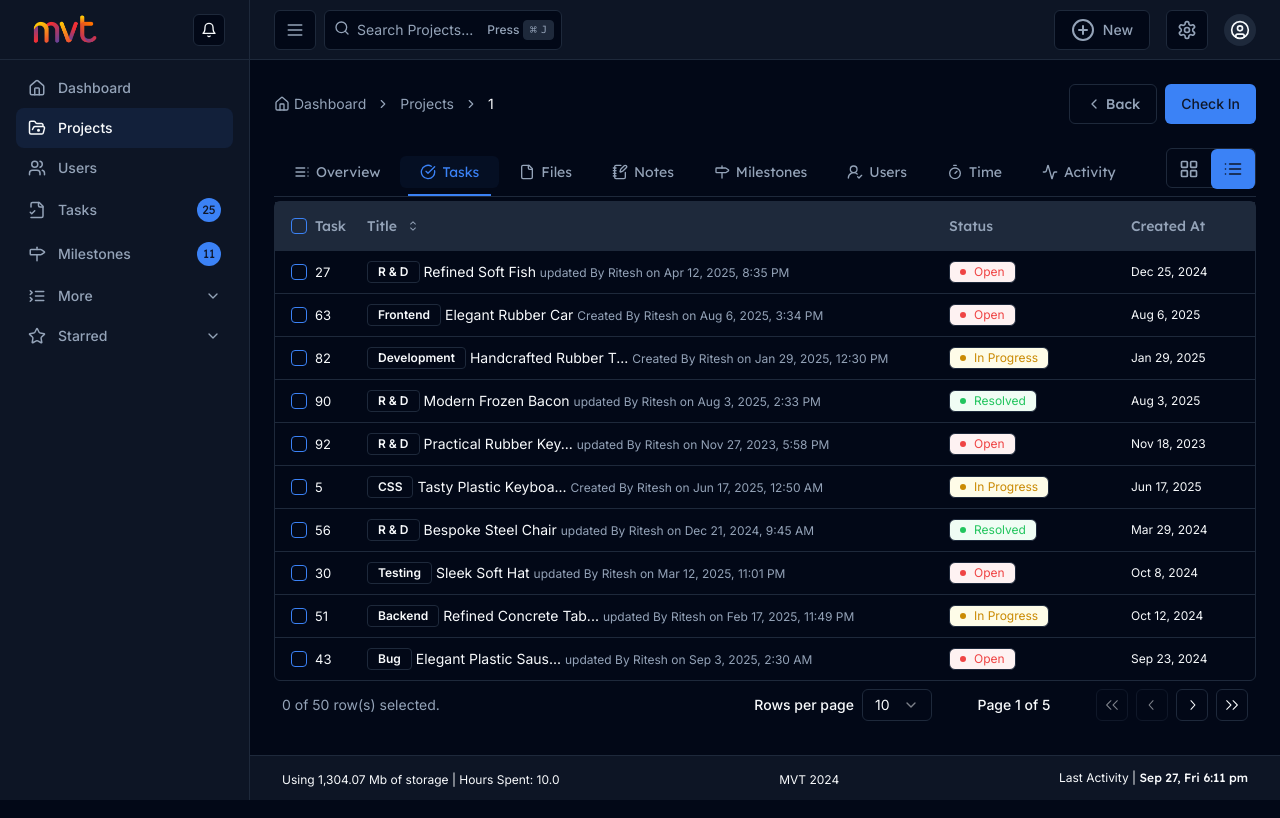
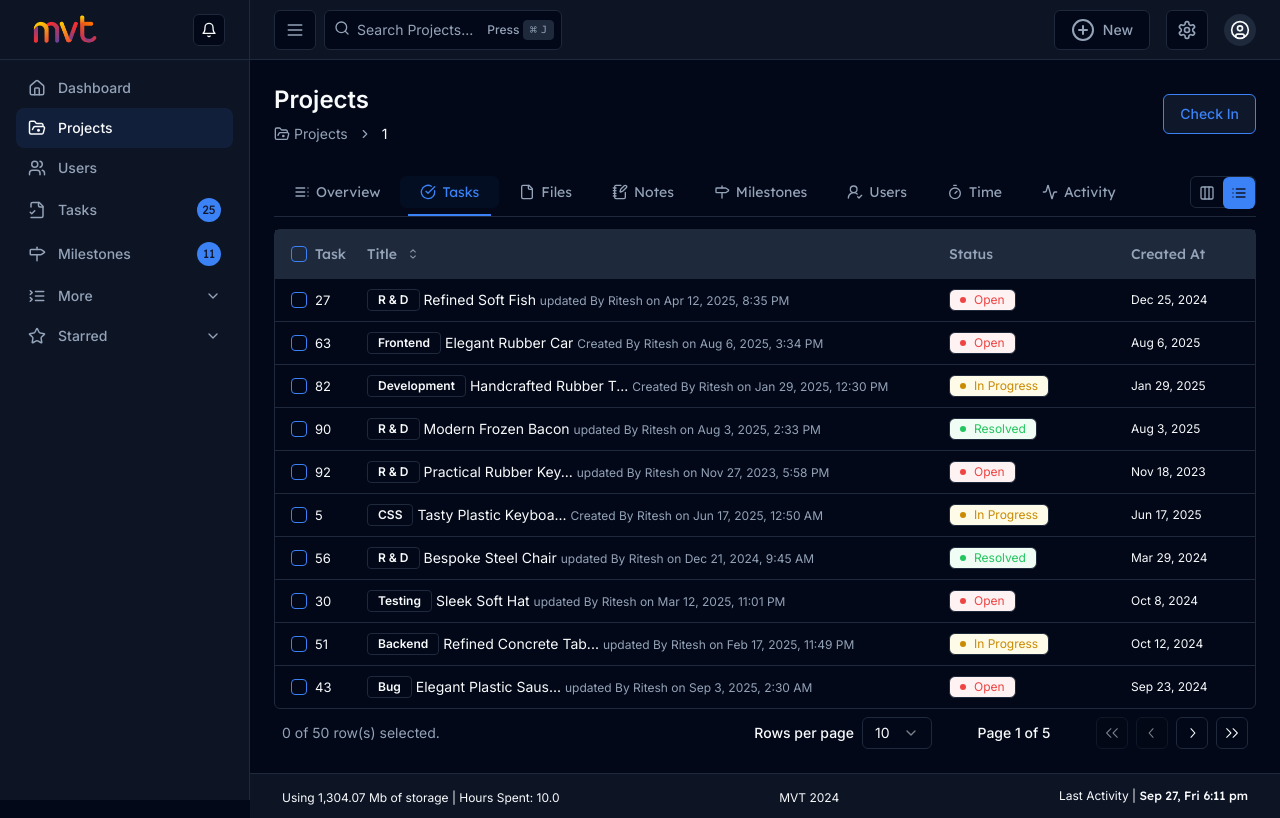
Before and after one commit to riteshmvteams/pmt, a Next.js app: page /projects/1 in a window 1280 px wide. Built offline with nearby package versions, Linux system fonts and the light colour scheme.

Commit message:
complete time log table design

```diff
--- a/src/app/(main)/projects/[id]/_components/ProjectDetailTabs.tsx
+++ b/src/app/(main)/projects/[id]/_components/ProjectDetailTabs.tsx
@@ -25,6 +25,8 @@ import ProjectNotes from "./notes/ProjectNotes";
 import ProjectMilestones from "./milestones/ProjectMilestones";
 import ProjectTimeLogs from "./time/ProjectTimeLogs";
 import ProjectActivities from "./activities/ProjectActivities";
+import { TimeLogAddFilter } from "@/components/shared/timelog/TimeLogStats";
+import TaskViewOptions from "@/app/(main)/tasks/_components/TaskViewOptions";
 
 const ProjectDetailTabs = ({ tab }: { tab: string }) => {
   const [hookProps] = useState({
@@ -93,12 +95,22 @@ const ProjectDetailTabs = ({ tab }: { tab: string }) => {
     initialTabId: "Tasks",
   });
   const framer = useTabs(hookProps);
+  const currentTabId = framer?.selectedTab?.id;
+
+  console.log(framer?.selectedTab?.label, "framer===>");
 
   return (
-    <div className="space-y-1">
-      <div className="border-b flex justify-between">
+    <div className="space-y-3">
+      <div className="border-b flex justify-between items-center">
         <FramerLayout.Tabs {...framer.tabProps} className="justify-start" />
-        <ViewSetting />
+
+        {currentTabId === "Files" ||
+        currentTabId === "Notes" ||
+        currentTabId === "Users" ? (
+          <ViewSetting />
+        ) : null}
+        {currentTabId === "Tasks" ? <TaskViewOptions /> : null}
+        {currentTabId === "Time" ? <TimeLogAddFilter /> : null}
       </div>
       <FramerLayout.Content {...framer.contentProps} className="">
         {framer.selectedTab.children}
--- a/src/app/(main)/projects/[id]/page.tsx
+++ b/src/app/(main)/projects/[id]/page.tsx
@@ -2,9 +2,8 @@ import CheckInButton from "@/components/shared/CheckInButton";
 import CustomBreadcrumb from "@/components/shared/CustomBreadcrumb";
 import { routes } from "@/config/routes";
 import { PROJECTS_DATA } from "@/lib/constants";
-import { House } from "lucide-react";
+import { FolderOpenDot, House } from "lucide-react";
 import ProjectDetailTabs from "./_components/ProjectDetailTabs";
-import BackButton from "@/components/shared/BackButton";
 
 export default function ProjectDetail({
   params,
@@ -20,17 +19,12 @@ export default function ProjectDetail({
   const path = [
     {
       id: 1,
-      title: "Dashboard",
-      href: routes.dashboard,
-      icon: <House className="w-4 h-4" />,
+      title: "Projects",
+      href: routes.projects,
+      icon: <FolderOpenDot className="w-4 h-4" />,
     },
     {
       id: 2,
-      title: "Projects",
-      href: routes.projects,
-    },
-    {
-      id: 3,
       title: data?.length ? data[0]?.title : params.id,
     },
   ];
@@ -38,10 +32,12 @@ export default function ProjectDetail({
   return (
     <>
       <div className="flex items-center justify-between">
-        <CustomBreadcrumb paths={path} />
+        <div className="flex flex-col gap-2">
+          <h1 className="text-lg font-semibold md:text-2xl">Projects</h1>
+          <CustomBreadcrumb paths={path} />
+        </div>
         <div className="flex gap-2 items-center">
-          <BackButton />
-          <CheckInButton />
+          <CheckInButton variant="outline" />
         </div>
       </div>
       <ProjectDetailTabs tab={searchParams?.tab} />
--- a/src/app/(main)/projects/page.tsx
+++ b/src/app/(main)/projects/page.tsx
@@ -20,7 +20,7 @@ export default function Projects() {
   return (
     <>
       <div className="flex items-center justify-between">
-        <CustomBreadcrumb paths={path} />
+        <h1 className="text-lg font-semibold md:text-2xl">Projects</h1>
         <CheckInButton />
       </div>
       <ProjectTabs />
--- a/src/app/(main)/tasks/_components/TaskViewOptions.tsx
+++ b/src/app/(main)/tasks/_components/TaskViewOptions.tsx
@@ -9,27 +9,27 @@ export default function TaskViewOptions() {
   const { taskView, updateTaskView } = useTaskView((state) => state);
 
   return (
-    <div className="flex text-muted-foreground border rounded-md self-start h-10">
+    <div className="flex text-muted-foreground border rounded-md h-8">
       <CustomTooltip title="Kanban View">
         <button
           className={cn(
-            "px-3 h-10 rounded-md",
+            "h-8 w-8 flex items-center justify-center rounded-md",
             taskView === "kanban" ? "text-primary-foreground bg-primary" : ""
           )}
           onClick={() => updateTaskView("kanban")}
         >
-          <Columns3 className="h-5 w-5" />
+          <Columns3 className="h-4 w-4" />
         </button>
       </CustomTooltip>
       <CustomTooltip title="Table View">
         <button
           className={cn(
-            "px-3 h-10 rounded-md",
+            "h-8 w-8 flex items-center justify-center rounded-md",
             taskView === "kanban" ? "" : "text-primary-foreground bg-primary"
           )}
           onClick={() => updateTaskView("table")}
         >
-          <List className="h-5 w-5" />
+          <List className="h-4 w-4" />
         </button>
       </CustomTooltip>
     </div>
--- a/src/components/shared/BackButton.tsx
+++ b/src/components/shared/BackButton.tsx
@@ -8,11 +8,18 @@ import { useRouter } from "next/navigation";
 export default function BackButton({
   variant = "outline",
 }: {
-  variant?: "default" | "outline" | "ghost";
+  variant?: "default" | "outline" | "ghost" | "icon";
 }) {
   const { back } = useRouter();
 
-  return (
+  return variant === "icon" ? (
+    <button
+      className="text-foreground h-8 w-8 rounded-md flex items-center justify-center hover:bg-muted"
+      onClick={() => back()}
+    >
+      <ChevronLeft className="h-5 w-5" strokeWidth={2.5} />
+    </button>
+  ) : (
     <Button
       className="flex items-center text-muted-foreground gap-1"
       onClick={() => back()}
--- a/src/components/shared/CheckInButton.tsx
+++ b/src/components/shared/CheckInButton.tsx
@@ -1,5 +1,28 @@
+import { cn } from "@/lib/utils";
 import { Button } from "../ui/button";
 
-export default function CheckInButton() {
-  return <Button>Check In</Button>;
+export default function CheckInButton({
+  variant = "simple",
+  className,
+}: {
+  className?: string;
+  variant?: "outline" | "simple";
+}) {
+  const classes = {
+    outline:
+      "bg-primary-foreground text-primary border border-primary hover:bg-primary hover:text-primary-foreground",
+    simple: "",
+  };
+
+  return (
+    <Button
+      className={cn(
+        "",
+        variant === "outline" ? classes.outline : classes.simple,
+        className
+      )}
+    >
+      Check In
+    </Button>
+  );
 }
--- a/src/components/shared/ViewSetting.tsx
+++ b/src/components/shared/ViewSetting.tsx
@@ -9,27 +9,27 @@ export default function ViewSetting() {
   const { isGrid, updateView } = useView((state) => state);
 
   return (
-    <div className="flex text-muted-foreground border rounded-md self-start h-10">
+    <div className="flex text-muted-foreground border rounded-md h-8">
       <CustomTooltip title="Grid View">
         <button
           className={cn(
-            "px-3 h-10 rounded-md",
+            "flex items-center justify-center h-8 w-8 rounded-md ",
             isGrid ? "text-primary-foreground bg-primary" : ""
           )}
           onClick={() => updateView(true)}
         >
-          <LayoutGrid className="h-5 w-5" />
+          <LayoutGrid className="h-4 w-4" />
         </button>
       </CustomTooltip>
       <CustomTooltip title="Table View">
         <button
           className={cn(
-            "px-3 h-10 rounded-md",
+            "flex items-center justify-center h-8 w-8 rounded-md",
             isGrid ? "" : "text-primary-foreground bg-primary"
           )}
           onClick={() => updateView(false)}
         >
-          <List className="h-5 w-5" />
+          <List className="h-4 w-4" />
         </button>
       </CustomTooltip>
     </div>
--- a/src/components/shared/timelog/TimeLogStats.tsx
+++ b/src/components/shared/timelog/TimeLogStats.tsx
@@ -16,14 +16,6 @@ import { Button } from "@/components/ui/button";
 import { useDrawer } from "@/store/useDrawer";
 
 export default function TimeLogStats() {
-  const { setChildren, setClassName, setOpen, setTitle } = useModal();
-  const {
-    setDrawerChildren,
-    setDrawerClassName,
-    setDrawerOpen,
-    setDrawerTitle,
-    setSide,
-  } = useDrawer();
   return (
     <div className="flex justify-between items-center">
       <div className="flex items-center gap-[15px]">
@@ -46,6 +38,20 @@ export default function TimeLogStats() {
           </Text>
         </Badge>
       </div>
+    </div>
+  );
+}
+
+export const TimeLogAddFilter = () => {
+  const { setChildren, setClassName, setOpen, setTitle } = useModal();
+  const {
+    setDrawerChildren,
+    setDrawerClassName,
+    setDrawerOpen,
+    setDrawerTitle,
+    setSide,
+  } = useDrawer();
+  return (
     <div className="flex gap-2 items-center">
       <Button
         variant="outline"
@@ -64,18 +70,14 @@ export default function TimeLogStats() {
       <Button
         className="font-lexend gap-1 active:scale-95"
         onClick={() => {
-            setTitle(
-              <ModalTitle Icon={AlarmClockPlus} title="Log Your Time" />
-            );
+          setTitle(<ModalTitle Icon={AlarmClockPlus} title="Log Your Time" />);
           setChildren(<AddTime />);
           setClassName("max-w-[1100px]");
           setOpen(true);
         }}
       >
-          <AlarmClockPlus className="h-4 w-4 text-primary-foreground" /> Add
-          Time
+        <AlarmClockPlus className="h-4 w-4 text-primary-foreground" /> Add Time
       </Button>
     </div>
-    </div>
   );
-}
+};
--- a/src/components/shared/yoptaEditor/ChatEditor.tsx
+++ b/src/components/shared/yoptaEditor/ChatEditor.tsx
@@ -84,8 +84,6 @@ export default ChatYoptaEditor;
 function ChatEditor() {
   const editor = useYooptaEditor();
 
-  console.log(editor.blocks, "block===>");
-
   return (
     <div className="w-full absolute bottom-0 left-0 flex items-center justify-between p-1 gap-1 bg-primary/5">
       <div className="flex items-center gap-1">
```
Lines whose indentation alone changed are shown as unchanged.
